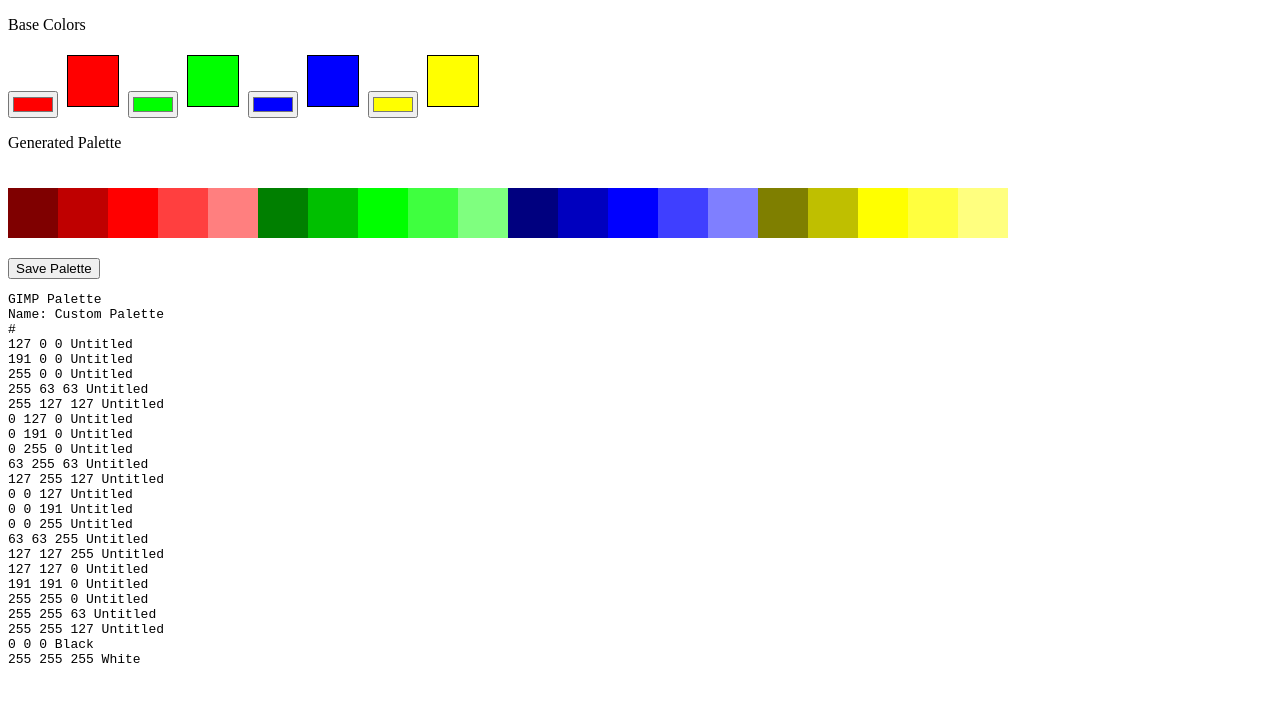
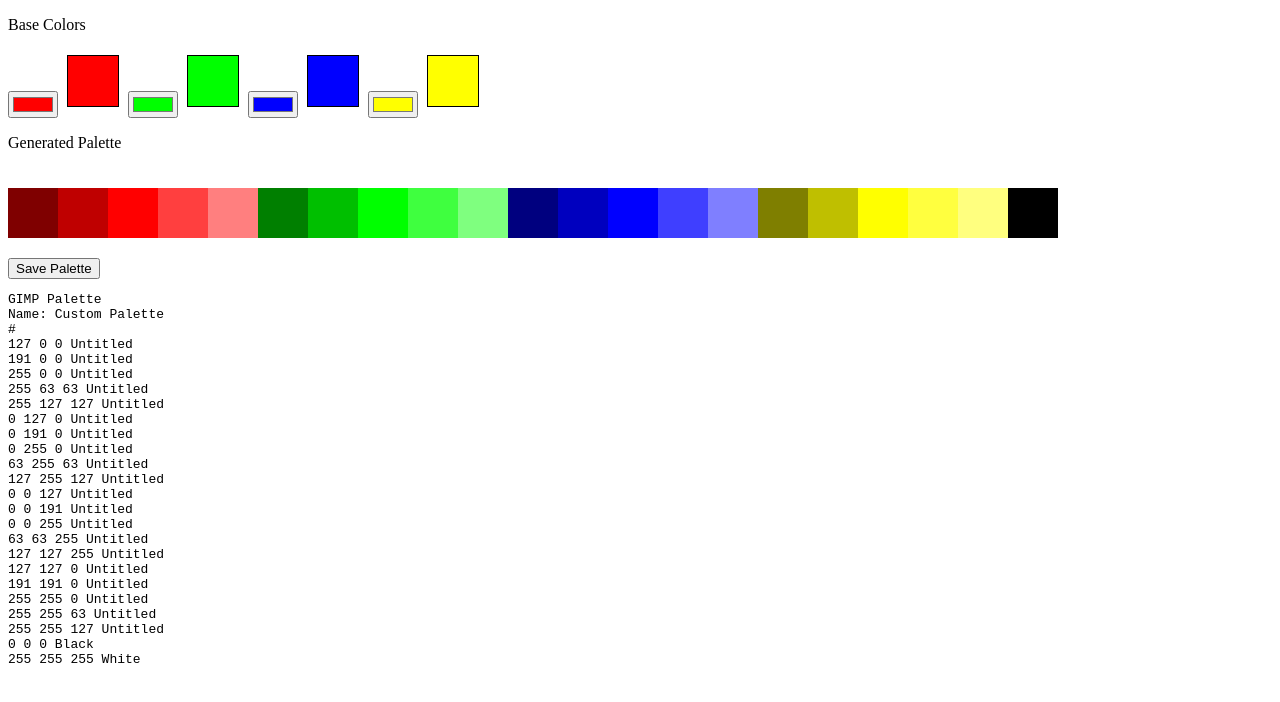
Before and after one commit to ForceConstant/palette_maker, a plain HTML site: page index.html in a window 1280 px wide. Drawn offline with Linux system fonts and the light colour scheme.

Commit message:
Add darker shades

```diff
--- a/index.html
+++ b/index.html
@@ -35,7 +35,7 @@
 
     <p>Generated Palette</p>
     <!-- Canvas for Palette -->
-    <canvas id="palette" width="1000" height="50"></canvas>
+    <canvas id="palette" width="1100" height="50"></canvas>
     <p></p>
     <button id="savePaletteBtn">Save Palette</button>
 
```
